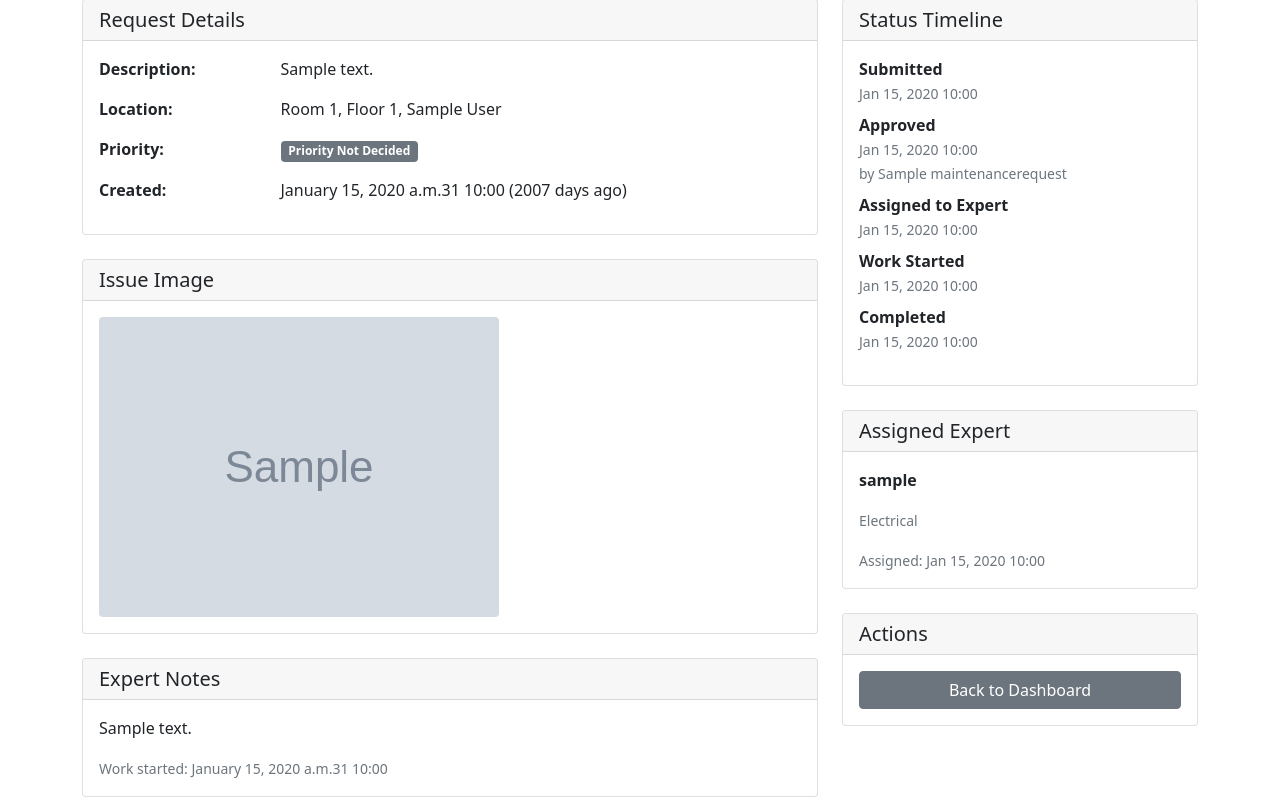
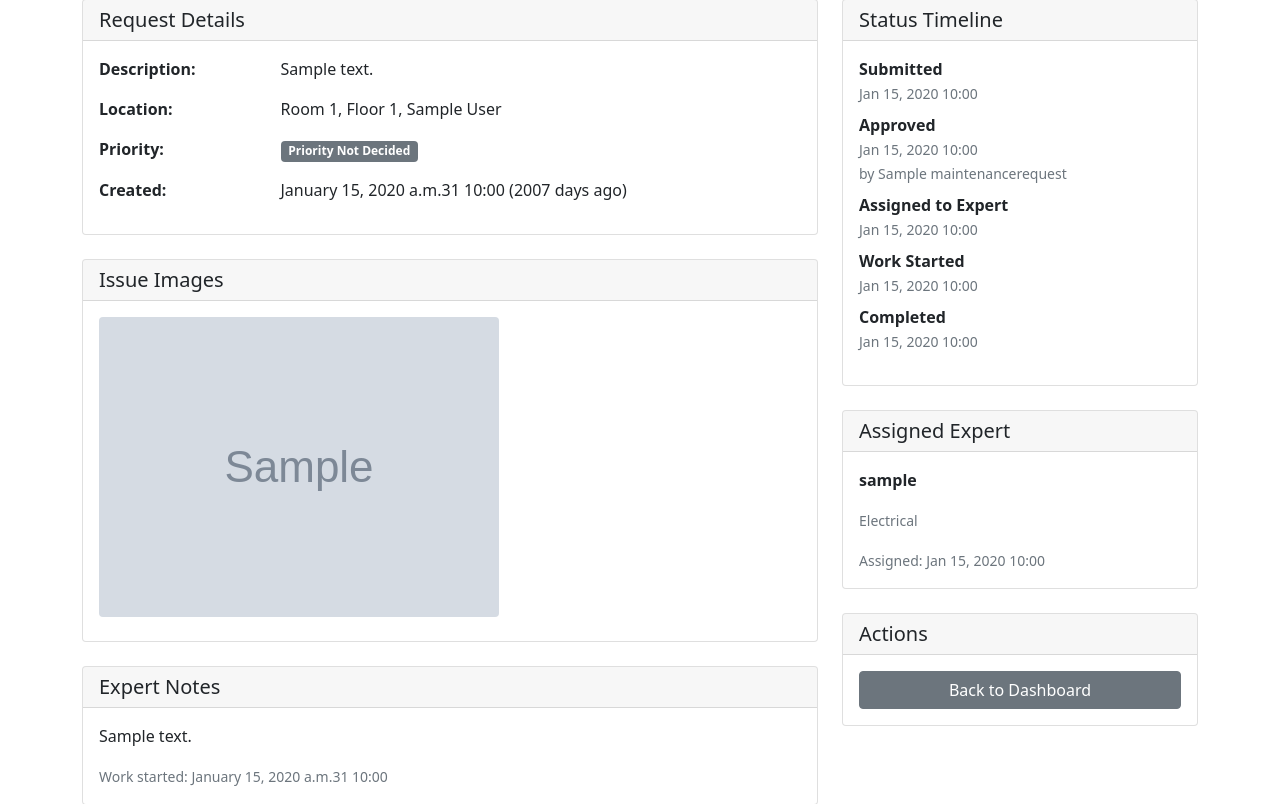
Before and after one commit to babakft/dormitory, a Django app: page /maintenance/1/ in a window 1280 px wide. Shown: the part 119-923 px from the top of the page. Run offline with Django 5.2, Linux system fonts and the light colour scheme; a user stored in the database is signed in; tables that the repository leaves empty hold one stand-in row (values such as "Sample post"); grey boxes marked "Sample" are stand-in pictures; parts of the project's set-up code (start-up, migrations or seed data) failed here and were passed over.

Commit message:
1. create the problem with logout(i must receive a post method) 2. I change the image im my module by adding issue image and completed image in the Imageclass this also cuse change in form and request_detail.html and view

```diff
--- a/maintenance/models.py
+++ b/maintenance/models.py
@@ -47,9 +47,6 @@ class MaintenanceRequest(models.Model):
     )
     priority = models.CharField(max_length=20, choices=PRIORITY_CHOICES, default='not_decided')
 
-    # Image upload
-    issue_image = models.ImageField(upload_to='maintenance_issues/', null=True, blank=True)
-
     # Location details - Using FK to Room
     room = models.ForeignKey(Room, on_delete=models.CASCADE, related_name='maintenance_requests')
 
@@ -76,7 +73,6 @@ class MaintenanceRequest(models.Model):
     expert_notes = models.TextField(blank=True)
 
     # Completion details
-    completion_image = models.ImageField(upload_to='maintenance_completed/', null=True, blank=True)
     completion_notes = models.TextField(blank=True)
     completed_at = models.DateTimeField(null=True, blank=True)
 
--- a/maintenance/views.py
+++ b/maintenance/views.py
@@ -5,7 +5,7 @@ from django.contrib import messages
 from django.views.generic import CreateView
 from django.urls import reverse_lazy
 from django.db import transaction
-from maintenance.models import MaintenanceRequest
+from maintenance.models import MaintenanceRequest, MaintenanceImage
 from maintenance.forms import MaintenanceRequestForm
 
 
@@ -27,9 +27,8 @@ class MaintenanceRequestCreateView(LoginRequiredMixin, CreateView):
         try:
             with transaction.atomic():
                 form.instance.student = self.request.user.student_profile
-                # Don't set room here - let the form handle it
+                response = super().form_valid(form)
 
-                response = super().form_valid(form)
                 messages.success(
                     self.request,
                     f'Maintenance request "{self.object.title}" has been submitted successfully for {self.object.room} and is pending approval.'
@@ -57,8 +56,14 @@ def maintenance_request_detail(request, pk):
         student=request.user.student_profile
     )
 
+    # Get issue and completion images separately
+    issue_images = maintenance_request.images.filter(image_type='issue')
+    completion_images = maintenance_request.images.filter(image_type='completion')
+
     context = {
         'request': maintenance_request,
+        'issue_images': issue_images,
+        'completion_images': completion_images,
         'can_provide_feedback': (
                 maintenance_request.status == 'completed'
                 and not maintenance_request.student_rating
--- a/templates/maintenance/request_detail.html
+++ b/templates/maintenance/request_detail.html
@@ -69,13 +69,15 @@
             </div>
 
             <!-- Issue Image -->
-            {% if request.issue_image %}
+            {% if issue_images %}
             <div class="card mb-4">
                 <div class="card-header">
-                    <h5 class="mb-0">Issue Image</h5>
+                    <h5 class="mb-0">Issue Images</h5>
                 </div>
                 <div class="card-body">
-                    <img src="{{ request.issue_image.url }}" class="img-fluid rounded" alt="Issue Image" style="max-height: 400px;">
+                    {% for image in issue_images %}
+                    <img src="{{ image.image.url }}" class="img-fluid rounded mb-2" alt="Issue Image" style="max-height: 400px;">
+                    {% endfor %}
                 </div>
             </div>
             {% endif %}
@@ -107,9 +109,11 @@
                     <p>{{ request.completion_notes }}</p>
                     {% endif %}
 
-                    {% if request.completion_image %}
-                        <p><strong>Completion Image:</strong></p>
-                        <img src="{{ request.completion_image.url }}" class="img-fluid rounded mb-3" alt="Completion Image" style="max-height: 400px;">
+                    {% if completion_images %}
+                    <p><strong>Completion Images:</strong></p>
+                    {% for image in completion_images %}
+                    <img src="{{ image.image.url }}" class="img-fluid rounded mb-3" alt="Completion Image" style="max-height: 400px;">
+                    {% endfor %}
                     {% endif %}
 
                     <small class="text-muted">Completed: {{ request.completed_at|date:"F d, Y at H:i" }}</small>
--- a/todo-list.txt
+++ b/todo-list.txt
@@ -24,6 +24,7 @@ fix the login active student in register
 #change the way that email are sent
 #remove command the query for admin in student
 which filed is needed to be field
+add how much it take
 ########################
 superuser
     - email: Babakfathi082@gmail.com
```
Also changed, not shown: maintenance/forms.py (+27 -11 lines), templates/student/dashboard.html (+7 -3 lines), maintenance/migrations/0003_remove_maintenancerequest_completion_image_and_more.py (added). Lines whose indentation alone changed are shown as unchanged.
